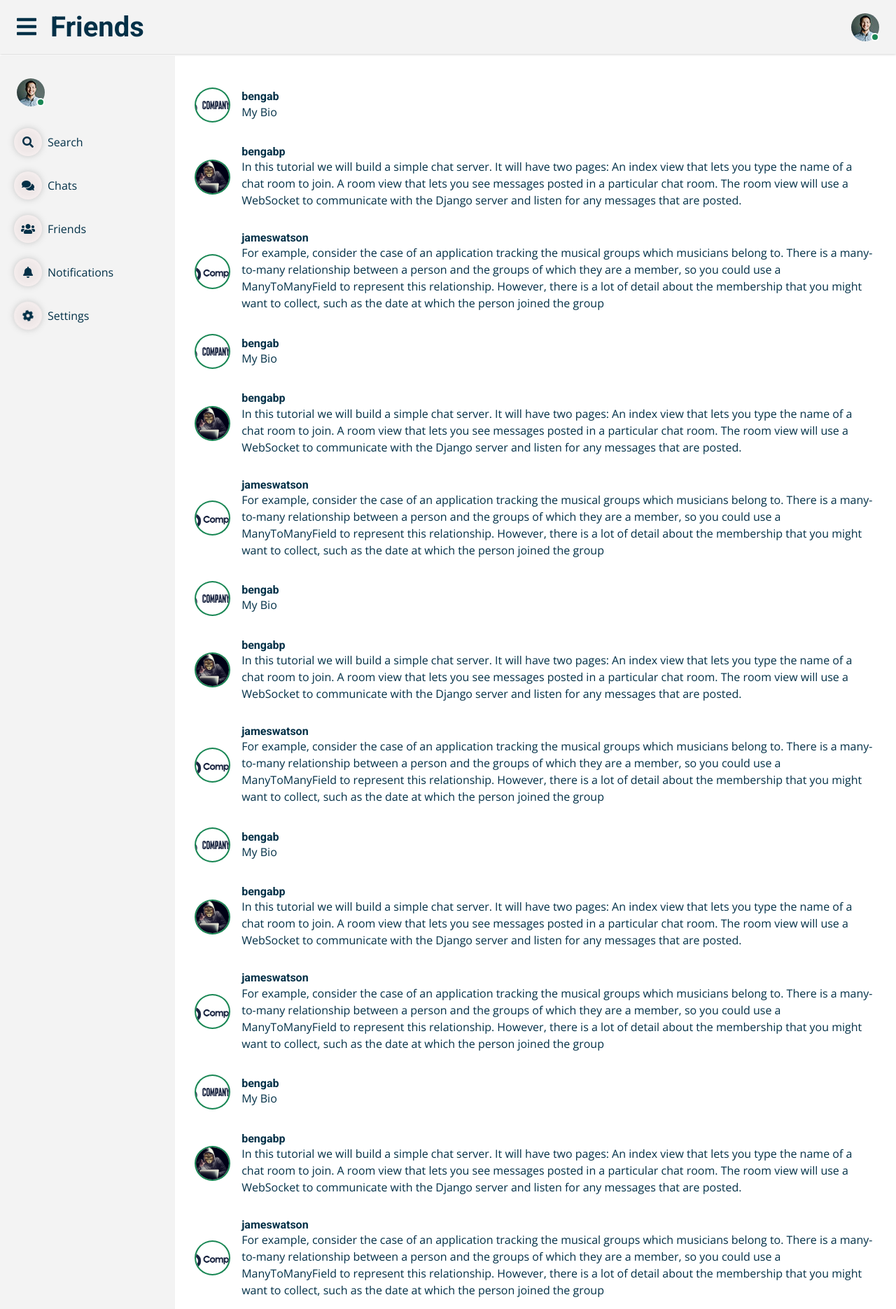
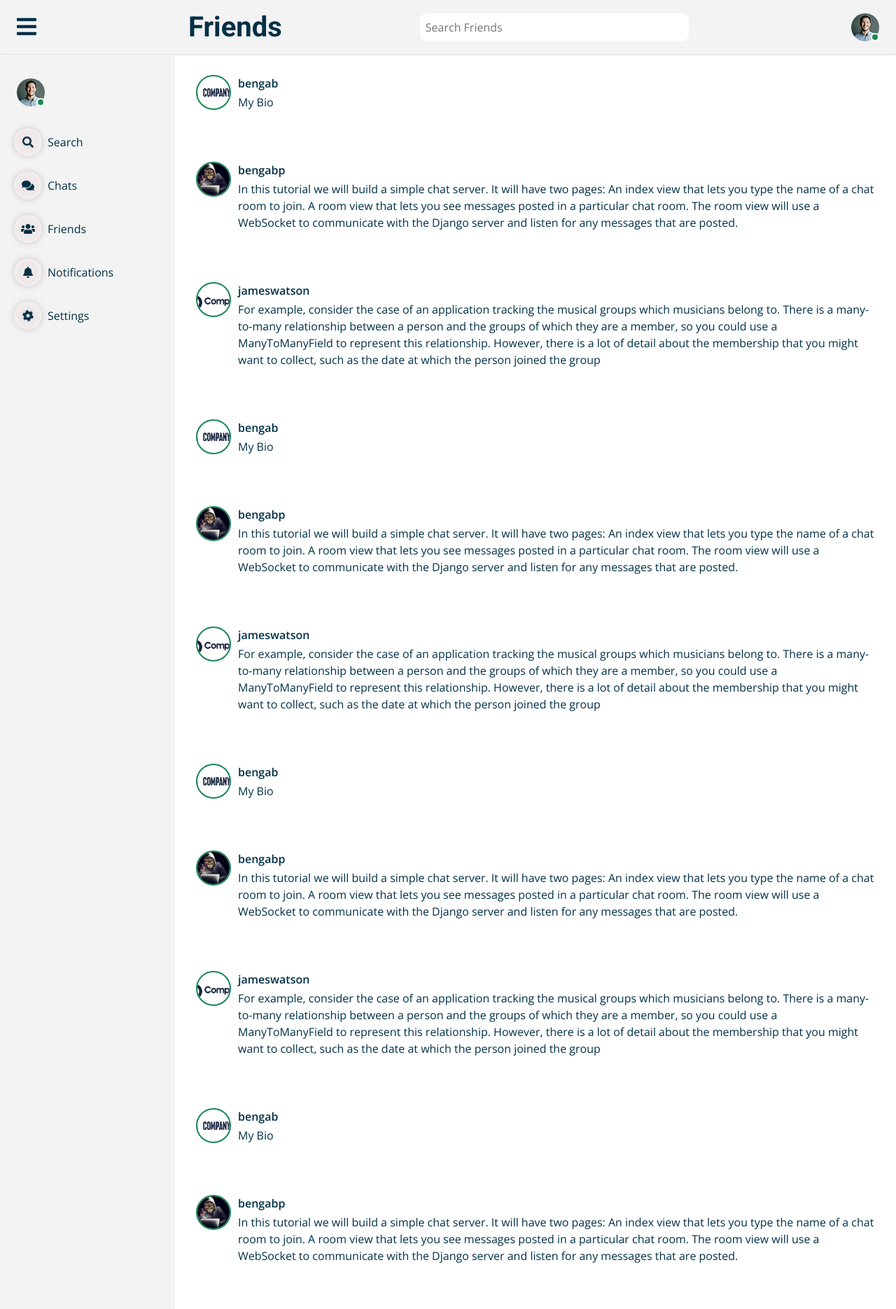
Before and after one commit to bengabp/Language-Lab, a Django app: page /friends in a window 1280 px wide. Shown: the top 1870 px of the page at 70% size. Run offline with Django 4.2, Linux system fonts and the light colour scheme; data comes from the database, SQL or seed files in the repository; both versions use the stored data as it was after the commit; some libraries are stand-ins or nearby versions.

Commit message:
Designed friends.html

```diff
--- a/static/css/main.css
+++ b/static/css/main.css
@@ -38,6 +38,11 @@ body{
 
 .img-normal{
     max-width:none;
+}
+
+button,.button{
+    outline:none;
+    border:none;
 }
 
 .button:active,
@@ -82,6 +87,9 @@ button:focus,
     box-shadow: 0 0 0 0 rgba(0,123,255,0);
 }
 
+.text-bold{
+    font-weight:bolder;
+}
 
 #messages{
     background-color: transparent;
@@ -239,6 +247,8 @@ button:focus,
     /* background-color: red; */
     width: 50px;
     height:50px;
+    min-width:50px;
+    min-height:50px;
 }
 
 
@@ -279,10 +289,74 @@ img.availability{
 #navbar-heading{
     margin-left:20px;
     display:flex;
-    gap:10px;
+    justify-content: space-evenly;
     align-items:center;
+    width:90%;
 }
 
 #navbar-heading h1{
     margin-bottom:0;
 }
+
+
+
+.content-main,.friends-list{
+    overflow: scroll;
+    height: 90vh;
+    padding: 20px;
+    display: flex;
+    flex-direction: column;
+    padding-left: 20px;
+    gap: 15px;
+    justify-self: center;
+    align-self: center;
+    transition:0.5s;
+}
+
+.friend-list-item{
+    display: flex;
+    flex-direction: column;
+    transition: 0.5s;
+    padding: 10px;
+    border-radius: 10px;
+}
+
+.friend-list-item:hover{
+    box-shadow: 0 1px 10px 0px #bdbbbb3f;
+    background-color: #eff5f7;
+    cursor:pointer;
+}
+
+.friend-list-item:hover .action-buttons{
+    visibility: visible;
+    transition:0.5s;
+}
+
+.row1{
+    display:flex;
+    gap:10px;
+}
+
+.row1 .lower{
+    display:flex;
+    flex-direction:column;
+    gap:3px;
+}
+
+.action-buttons{
+    display:flex;
+    visibility: hidden;
+    flex-direction:row;
+    gap:10px;
+    align-self:flex-end;
+}
+
+#general-searchbar{
+    height:40px;
+    padding:3px 8px;
+    width:100%;
+    outline:none;
+    border:none;
+    width:30vw;
+    border-radius:10px;
+}
--- a/templates/base.html
+++ b/templates/base.html
@@ -98,6 +98,7 @@
 
         <div id="navbar-heading">
             <h1 class="mb-0">{{navbar_text}}</h1>
+            <input type="text" id="general-searchbar" placeholder="Search Friends">
         </div>
 
         <div class="navbar-nav align-items-center ms-auto">
--- a/templates/friends.html
+++ b/templates/friends.html
@@ -5,30 +5,24 @@
     <!-- Content Start -->
     <div class="content" style="">
         <!-- Widgets Start -->
-        <div class="container-fluid pt-2 px-1">
-            {% comment %} <div class="chatbanner">
-                <h1 class="mb-0 heading-text">Friends</h1>
-            </div> {% endcomment %}
-
-            <div class="col" style="overflow:scroll;">
-                <div class="p-4 w-100" style="overflow:scroll;max-height:90vh;padding-bottom:100px;">
-                    {% for friend in friends %}
-                        <div class="d-flex align-items-center py-3">
-                            <div class="profilepic" data-username="{{friend.username}}" style="width:55px;">
-                                <img class="rounded-circle availability" src="/{{friend.profile_pic}}" alt="">
-                            </div>
-                            <div class="w-100 ms-3">
-                                <div class="d-flex w-100 justify-content-between">
-                                    <h6 class="mb-0">{{friend.username}}</h6>
-                                </div>
-                                <span>{{friend.description}}</span>
-                            </div>
+        <div class="friends-list">
+            {% for friend in friends %}
+                <div class="friend-list-item">
+                    <div class="row1">
+                        <div class="profilepic" data-username="{{friend.username}}" style="">
+                            <img class="rounded-circle availability" src="/{{friend.profile_pic}}" alt="">
                         </div>
-                    {% endfor %}
+                        <div class="lower">
+                            <span class="mb-0 text-bold">{{friend.username}}</span>
+                            <span>{{friend.description}}</span>
+                        </div>
+                    </div>
+                    <div class="action-buttons">
+                        <button class="btn" style="color:var(--bs-red);"><i class="fa fa-trash fa-lg"></i></button>
+                    </div>
                 </div>
-            </div>
+            {% endfor %}
         </div>
-        <!-- Widgets End -->
     </div>
     <!-- Content End -->
 {% endblock %}
```
Also changed, not shown: templates/landing_page.html (+3 -27 lines), db.sqlite3.
